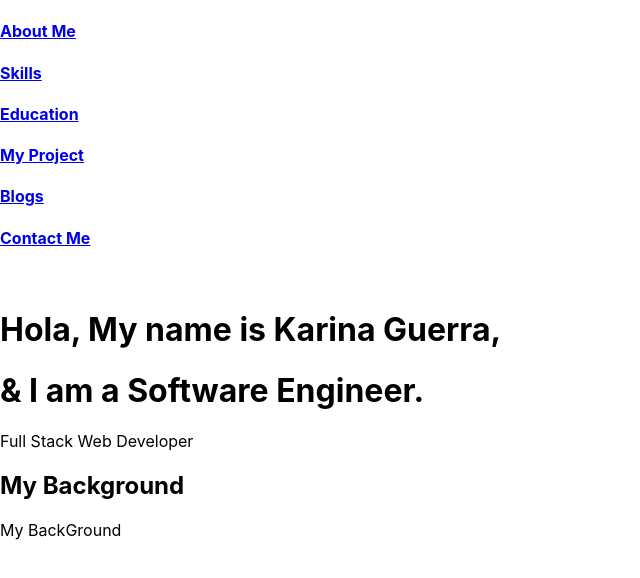
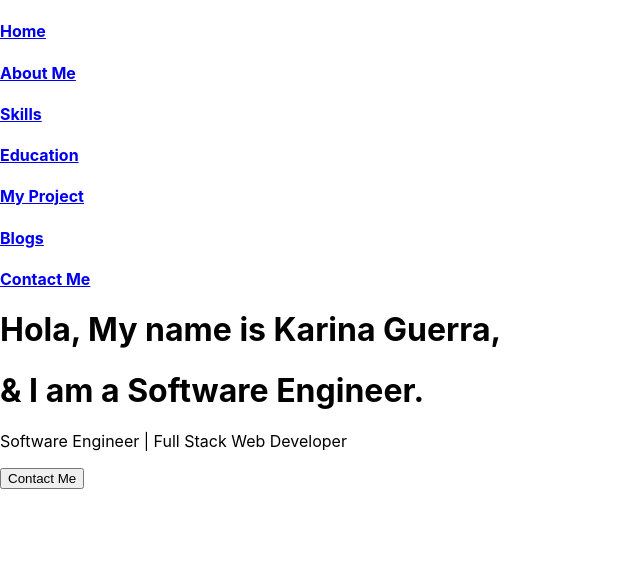
Before and after one commit to KPGuerra/Portfolio, a React (Create React App) app in the folder portfolio/: page /home in a window 1280 px wide. Shown: the top 578 px of the page, without its empty margins (0-640 px from the left). Built offline with nearby package versions, Linux system fonts and the light colour scheme.

Commit message:
Home & Route Updated

```diff
--- a/portfolio/src/Components/HomePage/Home.jsx
+++ b/portfolio/src/Components/HomePage/Home.jsx
@@ -1,19 +1,15 @@
-import react from 'react'
+// import react from 'react'
 
 function Home() {
     return (
         <>
             <div>
-                <img></img>
                 <h1> Hola, My name is Karina Guerra,</h1>
                 <h1> & I am a Software Engineer.</h1>
-                <p> Full Stack Web Developer </p>
+                <p> Software Engineer | Full Stack Web Developer </p>
             </div>
 
-            <div>
-                <h2>My Background </h2>
-                <p> My BackGround</p>
-            </div>
+            <button> Contact Me </button>
         </>
     )
 }
--- a/portfolio/src/Components/Navbar/Navbar.jsx
+++ b/portfolio/src/Components/Navbar/Navbar.jsx
@@ -4,6 +4,9 @@ import { NavLink } from 'react-router-dom'
 function Navbar() {
     return (
         <div>
+            <NavLink to="/home">
+                <h4> Home </h4>
+            </NavLink>
             <NavLink to="/about">
                 <h4> About Me </h4>
             </NavLink>
--- a/portfolio/src/Components/Navbar/Routes.jsx
+++ b/portfolio/src/Components/Navbar/Routes.jsx
@@ -5,8 +5,9 @@ function Routes() {
     return (
         <>
             <Switch>
+                <Route path="/home" component={Home} />
                 <Route path="/about" component={About} />
-                <Route path="/skills" component={Skills} />
+                <Route path="/skills" component={SkillsContainer} />
                 <Route path="/education" component={Education} />
                 <Route path="/projects" component={Projects} />
                 <Route path="/blogs" component={Blogs} />
```
Also changed, not shown: portfolio/src/Components/Content/Skills/SkillsContainer.jsx (added, +12 -0 lines), portfolio/src/Components/Content/Skills/SkillCards.jsx (added), portfolio/src/Components/Content/Skills/Skills.jsx (deleted).
